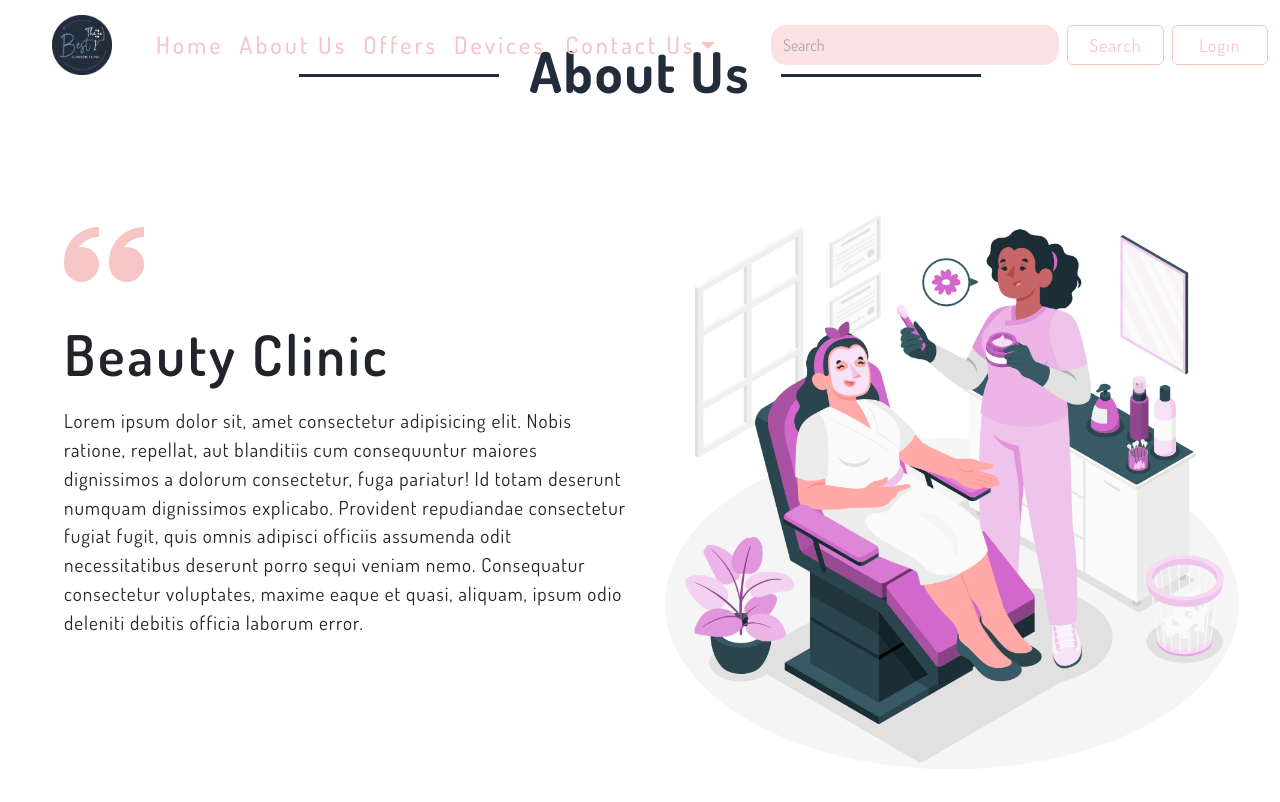
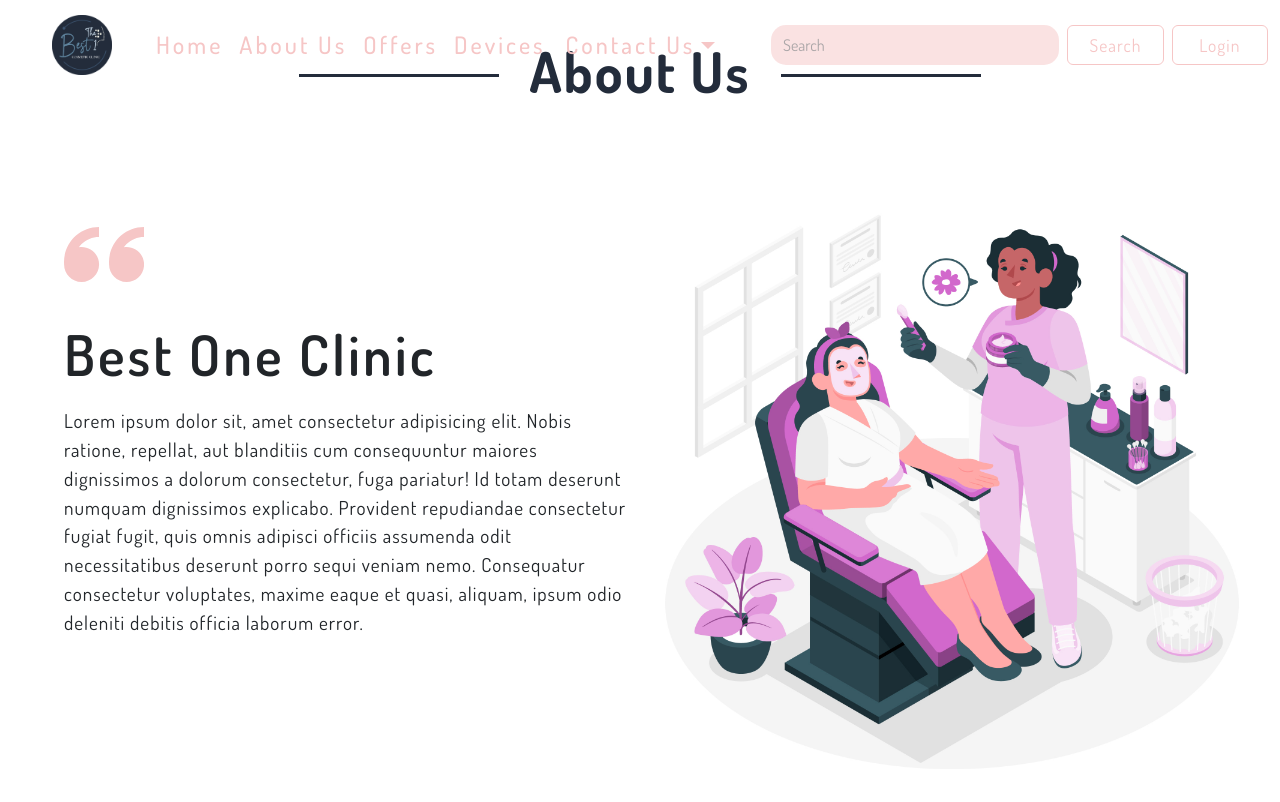
Before and after one commit to Mohamed-A-Awara/Beauty-Clinic, a React (Vite) app: page /about in a window 1280 px wide. Shown: the top 802 px of the page. Built offline with nearby package versions, Linux system fonts and the light colour scheme.

Commit message:
version 1.1

```diff
--- a/src/Pages/About Us/AboutUs.jsx
+++ b/src/Pages/About Us/AboutUs.jsx
@@ -20,7 +20,7 @@ function AboutUs() {
                     <Row >
                             <Col lg='6' md='12' sm='12' className='aboutContent-data'>
                                 <span> <ImQuotesLeft/>  </span>
-                                <h1>Beauty Clinic </h1>
+                                <h1>Best One Clinic </h1>
                                 <p>Lorem ipsum dolor sit, amet consectetur adipisicing elit. Nobis ratione, repellat, aut blanditiis cum consequuntur maiores dignissimos a dolorum consectetur, fuga pariatur! Id totam deserunt numquam dignissimos explicabo. Provident repudiandae consectetur fugiat fugit, quis omnis adipisci officiis assumenda odit necessitatibus deserunt porro sequi veniam nemo. Consequatur consectetur voluptates, maxime eaque et quasi, aliquam, ipsum odio deleniti debitis officia laborum error.</p>
                             </Col>
 
```
